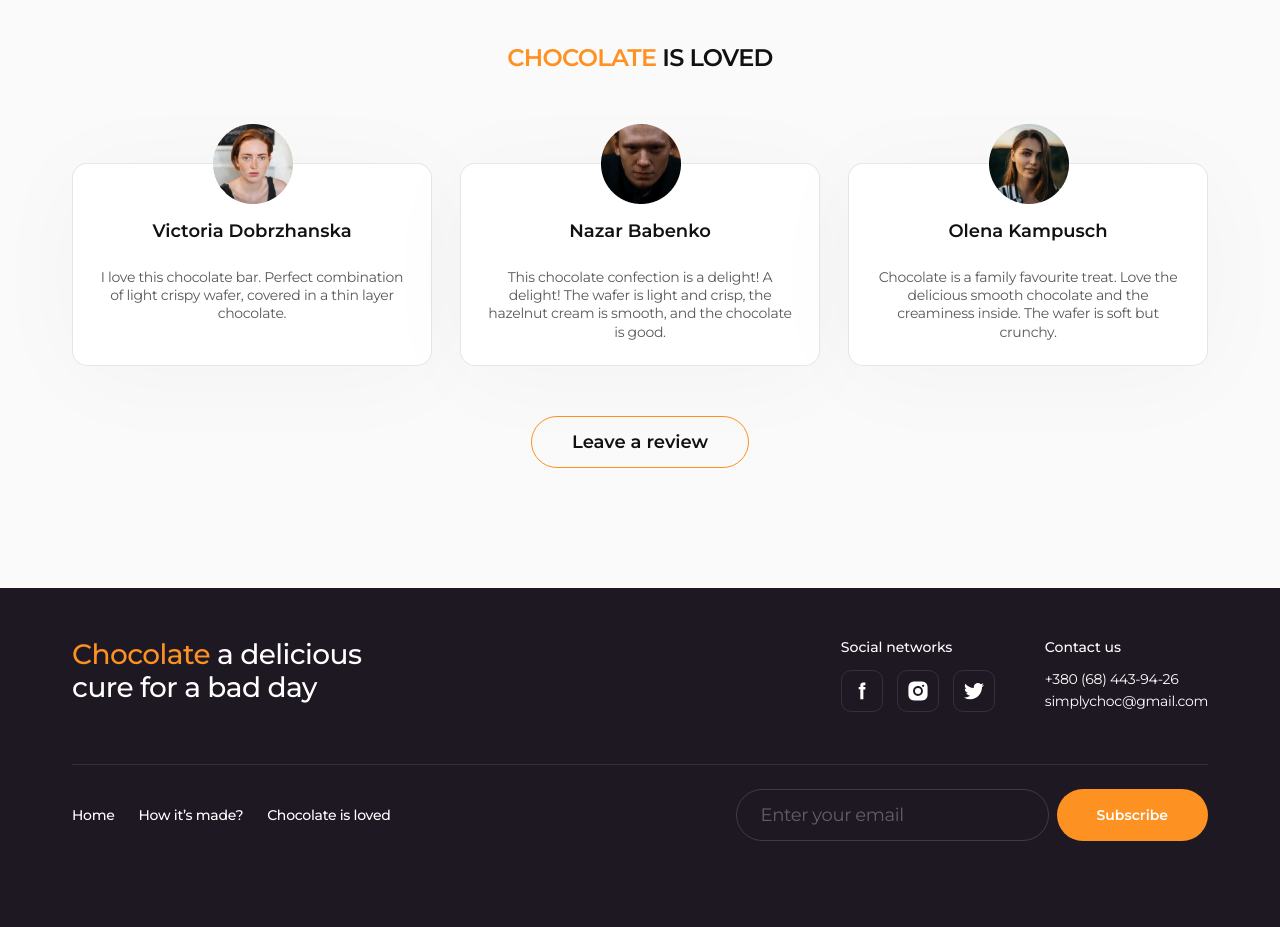
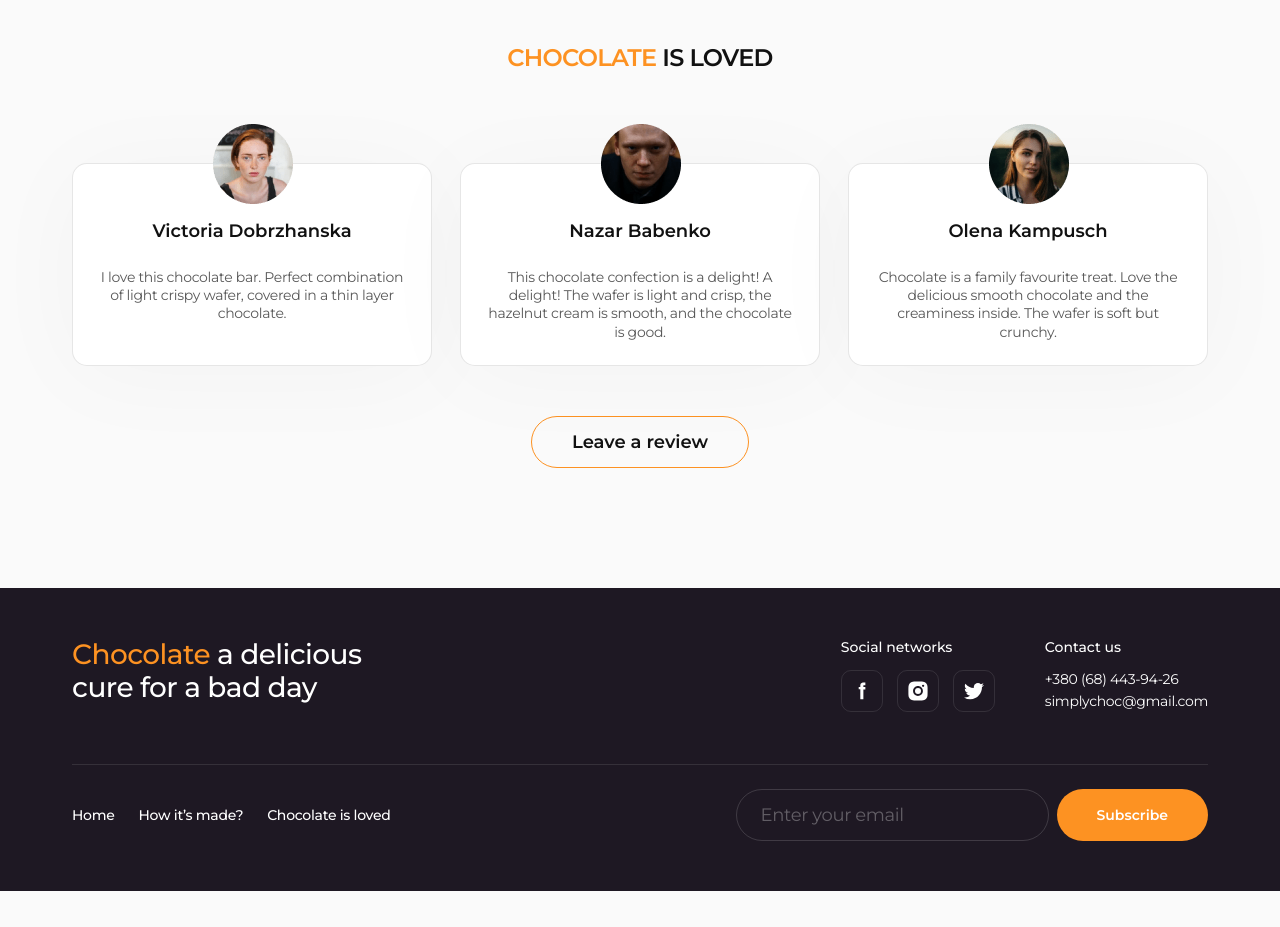
Before and after one commit to YevhenKharchenko/simply-chocolate-4-6, a plain HTML site: page index.html in a window 1280 px wide. Shown: the part 4569-5496 px from the top of the page. After the commit the page ends 5460 px from the top, so only its background shows below. Drawn offline with nearby package versions, Linux system fonts and the light colour scheme.

Commit message:
Update styles.css

```diff
--- a/css/styles.css
+++ b/css/styles.css
@@ -792,7 +792,7 @@ img {
 .footer {
   background-color: #1e1823;
   padding-top: 50px;
-  padding-bottom: 86px;
+  padding-bottom: 50px;
 }
 
 .footer-first-part {
@@ -1002,10 +1002,12 @@ img {
   transition: opacity 250ms cubic-bezier(0.4, 0, 0.2, 1),
     visibility 250ms cubic-bezier(0.4, 0, 0.2, 1);
   visibility: hidden;
+  pointer-events: none;
 }
 
 .is-open {
   visibility: visible;
+  pointer-events: auto;
 }
 
 .modal-container {
```
